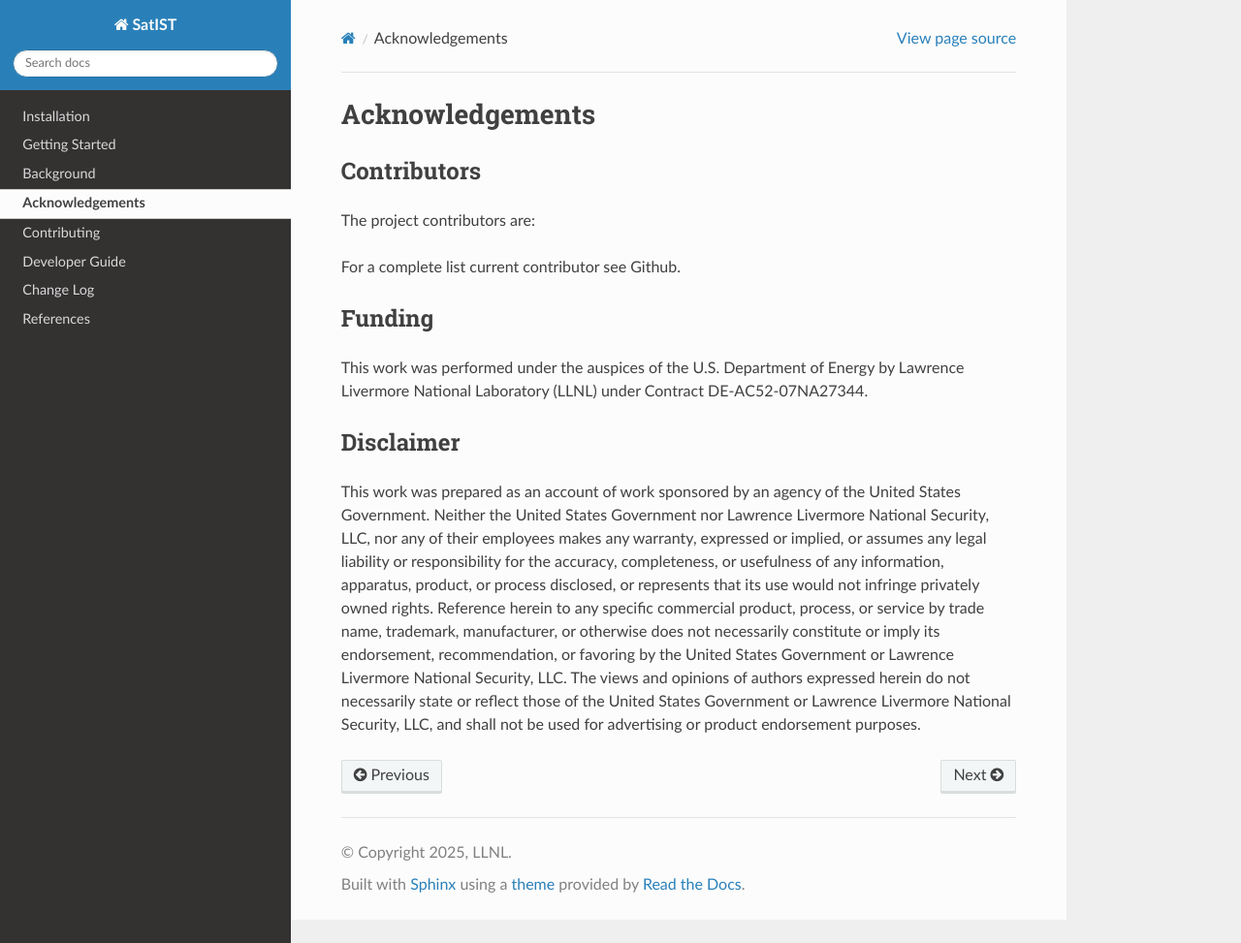
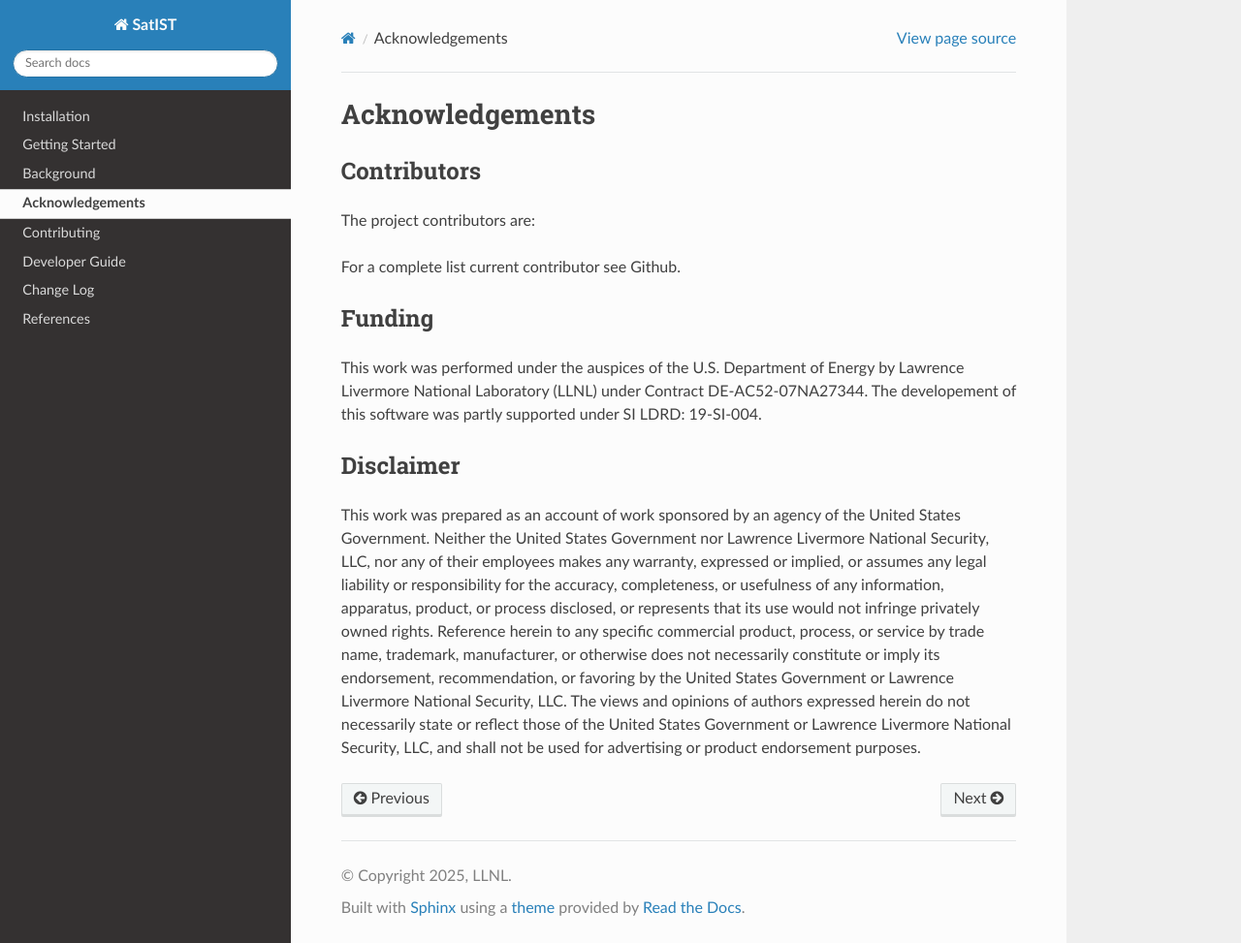
Before and after one commit to LLNL/SImSiT, a Sphinx documentation site: the page built from docs/source/acknowledgements.rst, in a window 1280 px wide and 973 px high. Shown: the whole window at 97% size. Built offline with Sphinx 7.4.7 and the Read the Docs theme 3.1.0, drawn with Linux system fonts in a browser that asks for light colours.

Commit message:
Update acknowledgements.rst

```diff
--- a/docs/source/acknowledgements.rst
+++ b/docs/source/acknowledgements.rst
@@ -16,6 +16,8 @@ Funding
 This work was performed under the auspices of the U.S.
 Department of Energy by Lawrence Livermore National
 Laboratory (LLNL) under Contract DE-AC52-07NA27344.
+The developement of this software was
+partly supported under SI LDRD: 19-SI-004.
 
 Disclaimer
 ==========
```
